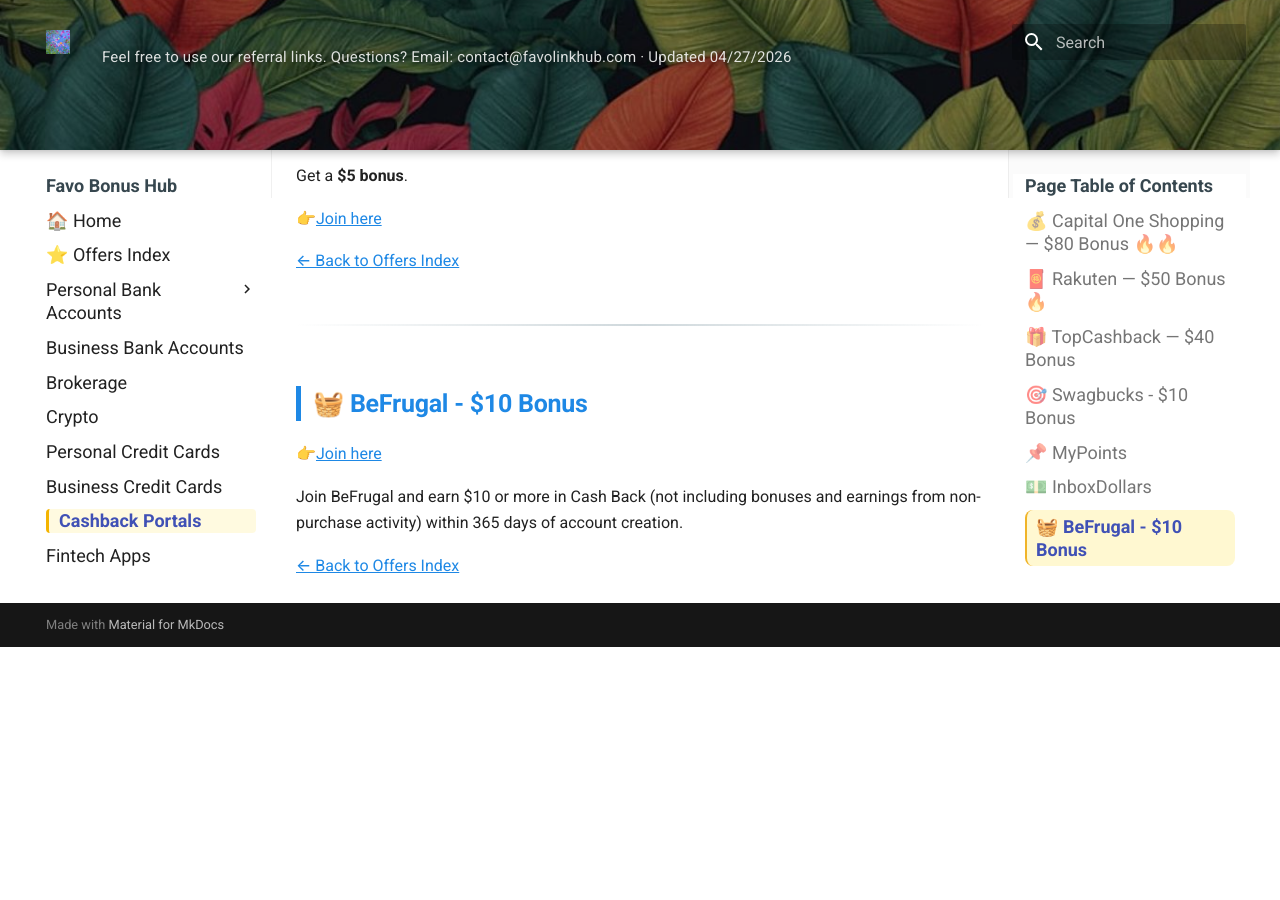
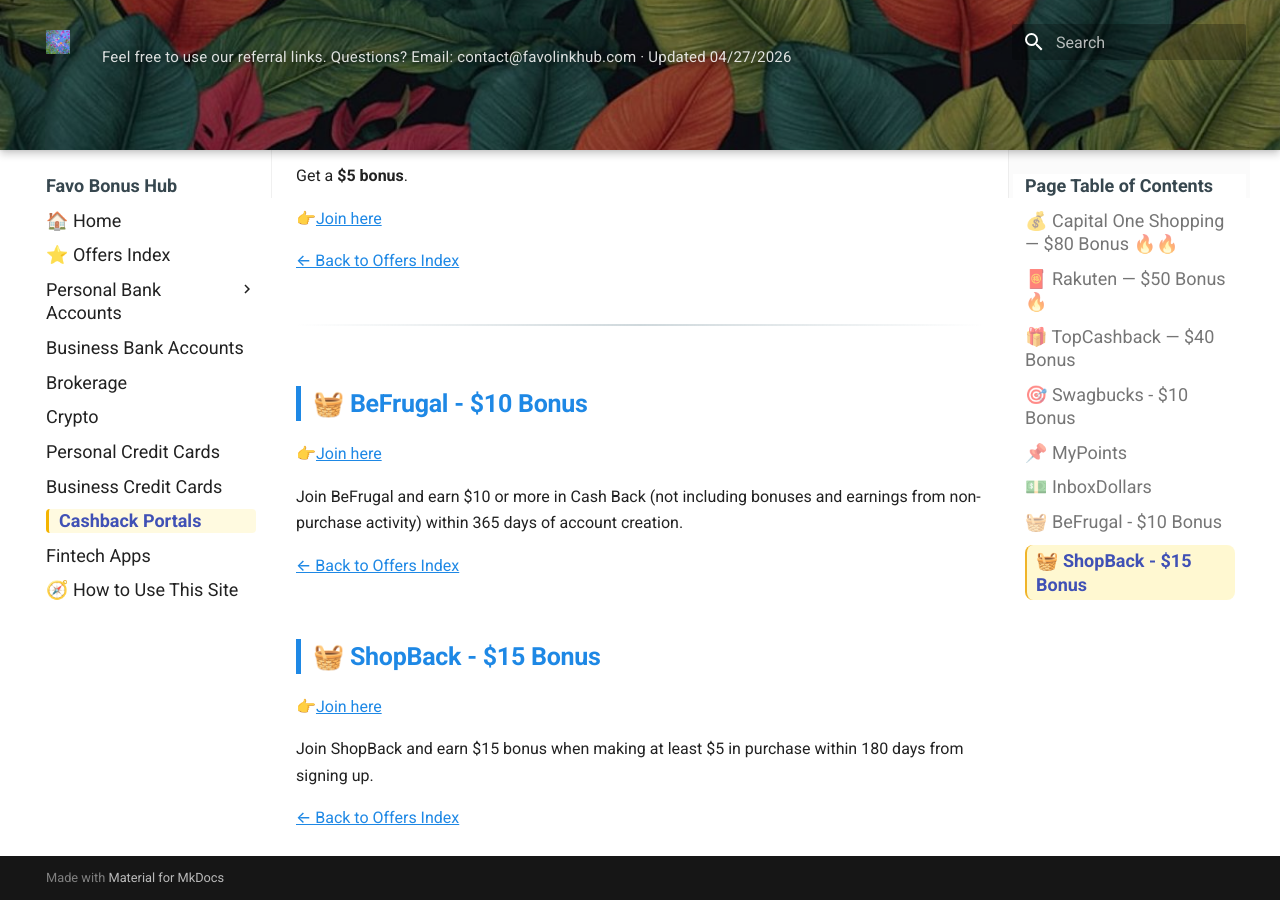
Before and after one commit to whispersofzephyr/favolinkhub-site, an MkDocs documentation site: the page built from docs/shopping-portals.md, in a window 1280 px wide and 900 px high, scrolled down 2745 px. Built offline with MkDocs 1.6.1 and Material for MkDocs 9.7.7, drawn with Linux system fonts in a browser that asks for light colours; before the commit the page ends 3392 px from its top, so only the background shows below that.

Commit message:
Add ShopBack bonus offer details to shopping portals
Added information about ShopBack bonus offer.

```diff
--- a/docs/shopping-portals.md
+++ b/docs/shopping-portals.md
@@ -110,3 +110,13 @@ Get a **$5 bonus**.
 Join BeFrugal and earn $10 or more in Cash Back (not including bonuses and earnings from non-purchase activity) within 365 days of account creation.
 
 --8<-- "snippets/back-to-list.md"
+
+
+<a id="sp-shopback"></a>
+## 🧺 ShopBack - $15 Bonus
+
+👉[Join here](https://app.shopback.com/cAXHHWoVXWb)
+
+Join ShopBack and earn $15 bonus when making at least $5 in purchase within 180 days from signing up.
+
+--8<-- "snippets/back-to-list.md"
```
